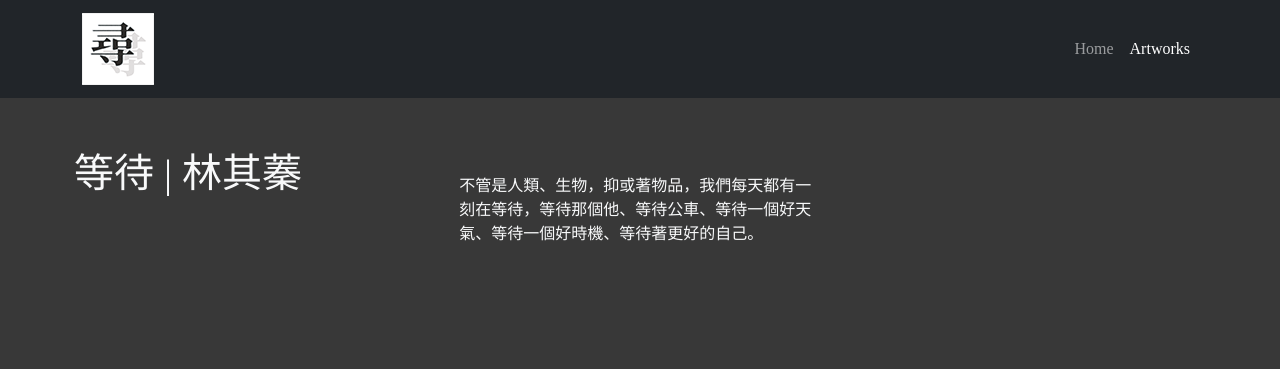
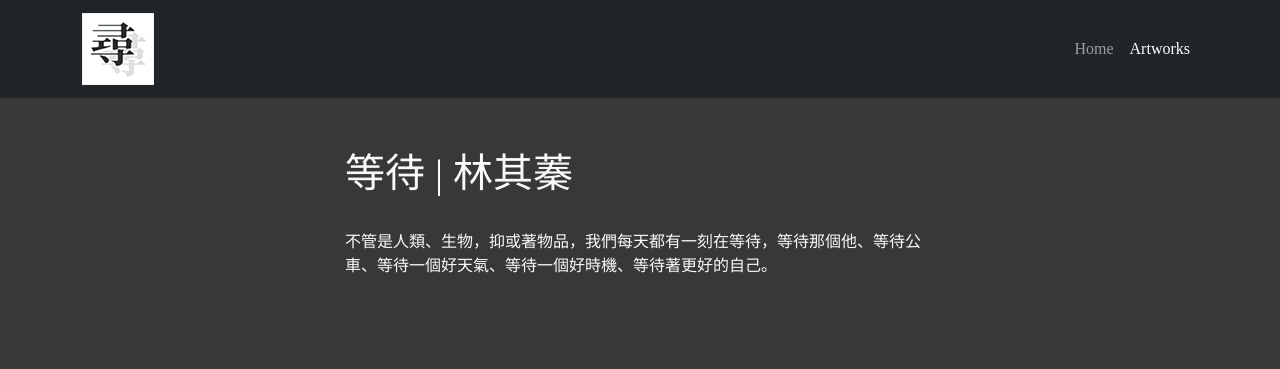
Before and after one commit to swpengs/ntuphoto1111seek, a plain HTML site: page 林其蓁_等待.html in a window 1280 px wide. Shown: the top 369 px of the page. Drawn offline with Linux system fonts and the light colour scheme.

Commit message:
Update 林其蓁_等待.html

```diff
--- a/林其蓁_等待.html
+++ b/林其蓁_等待.html
@@ -59,7 +59,7 @@ shrink-to-fit=no"
       <div
         class="row g-0 text-light justify-content-center align-items-center fs-6"
       >
-      <div class="row row-cols-1 row-cols-lg-3 g-10">
+        <div class="col-lg-6 text-left fs-6">
 
           <h1>等待 | 林其蓁</h1>
           <p>
```
